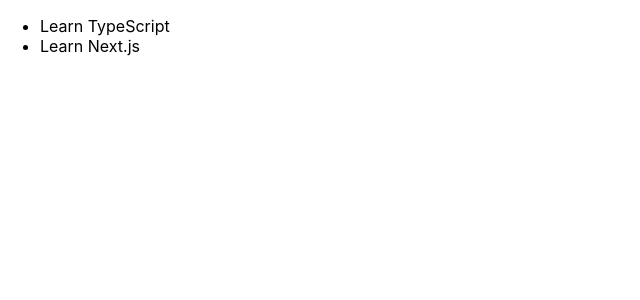
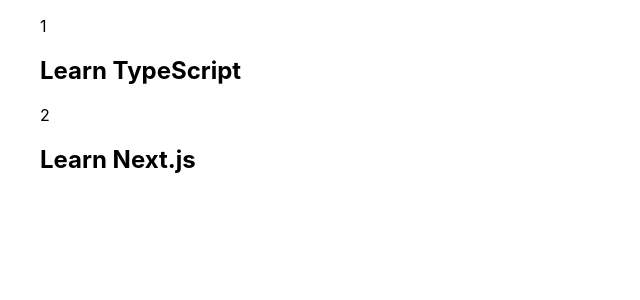
Before and after one commit to Raj-Thombare/TypeScript-React, a React (Create React App) app: page / in a window 1280 px wide. Shown: the top 300 px of the page, without its empty margins (0-640 px from the left). Built offline with nearby package versions, Linux system fonts and the light colour scheme.

Commit message:
fix TodoItem

```diff
--- /dev/null
+++ b/src/Interfaces.ts
@@ -0,0 +1,4 @@
+export interface Item {
+  id: number;
+  name: string;
+}
--- /dev/null
+++ b/src/components/TodoItem.tsx
@@ -0,0 +1,15 @@
+import React from "react";
+import { Item } from "../Interfaces";
+
+const TodoItem: React.FC<{ item: Item }> = ({ item }) => {
+  console.log(item);
+  return (
+    <div>
+      {item.id}
+
+      <h2>{item.name}</h2>
+    </div>
+  );
+};
+
+export default TodoItem;
--- a/src/components/Todos.tsx
+++ b/src/components/Todos.tsx
@@ -1,24 +1,18 @@
-import React from "react";
-import { isTemplateSpan } from "typescript";
+import { Item } from "../Interfaces";
+import TodoItem from "./TodoItem";
 
-// interface Props {
-//   items: {
-//     id: number;
-//     name: string;
-//   };
-// }
-
-interface Item {
-  id: number;
-  name: string;
+interface Props {
+  items: Item[];
+  children?: React.ReactNode;
 }
 
-const Todos: React.FC<{ items: Item[] }> = (props) => {
+const Todos: React.FC<Props> = (props) => {
   return (
     <ul>
       {props.items.map((item) => (
-        <li>{item.name}</li>
+        <TodoItem item={item} />
       ))}
+      {props.children}
     </ul>
   );
 };
```
